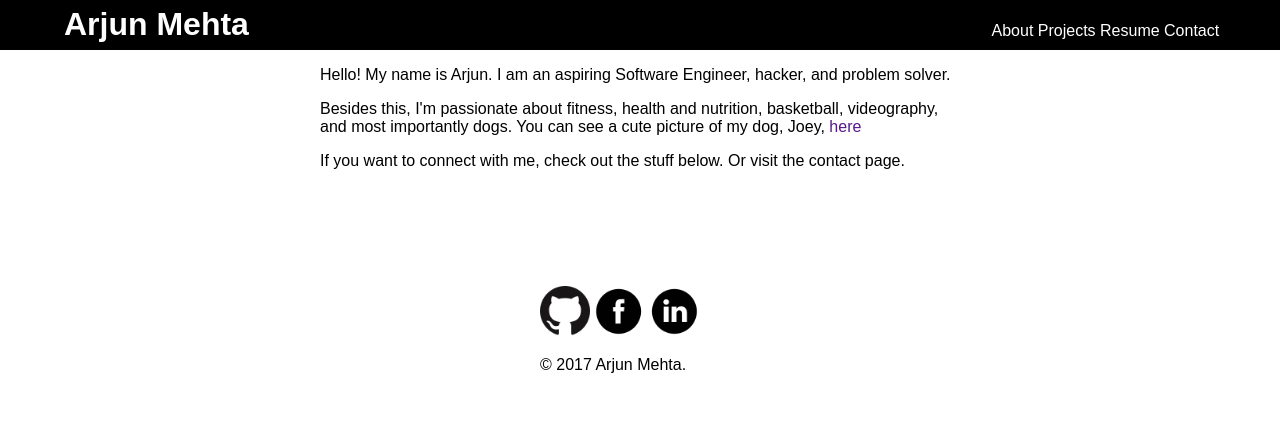
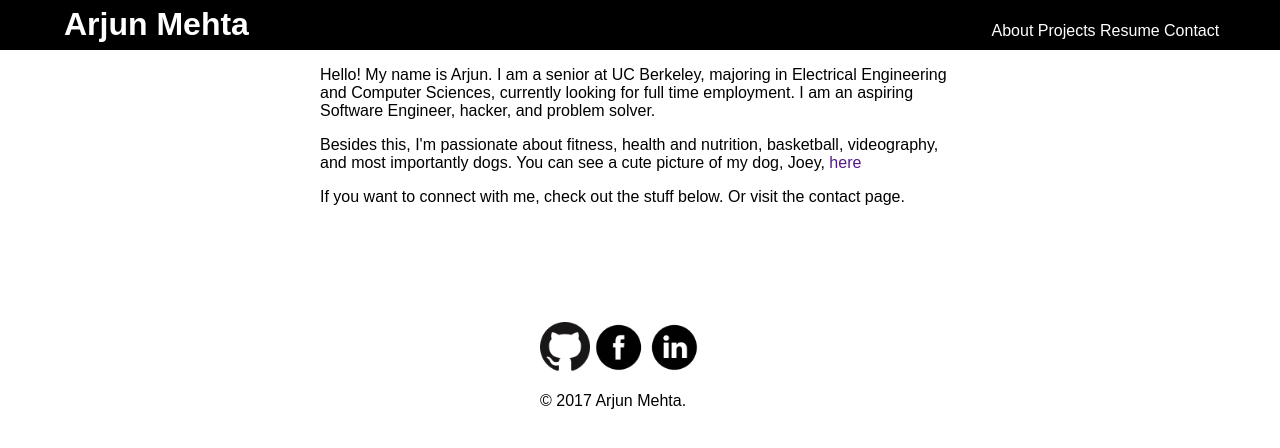
Before and after one commit to arjunmehta94/arjunmehta94.github.io, a Jekyll site: the page built from index.html, in a window 1280 px wide. Shown: the top 448 px of the page. Built offline with Jekyll 4.4.1, drawn with Linux system fonts in a browser that asks for light colours; Markdown is read by kramdown in place of the engine named in the settings.

Commit message:
update main message

```diff
--- a/index.html
+++ b/index.html
@@ -2,7 +2,7 @@
 layout: default
 ---
 <div class='about'>
-  <p>Hello! My name is Arjun. I am an aspiring Software Engineer, hacker, and problem solver.</p>
+  <p>Hello! My name is Arjun. I am a senior at UC Berkeley, majoring in Electrical Engineering and Computer Sciences, currently looking for full time employment. I am an aspiring Software Engineer, hacker, and problem solver.</p>
   <p>Besides this, I'm passionate about fitness, health and nutrition, basketball, videography, and most importantly dogs. You can see a cute picture of my dog, Joey, <a href="">here</a></p>
   <p>If you want to connect with me, check out the stuff below. Or visit the contact page.</p>
 </div>
```
